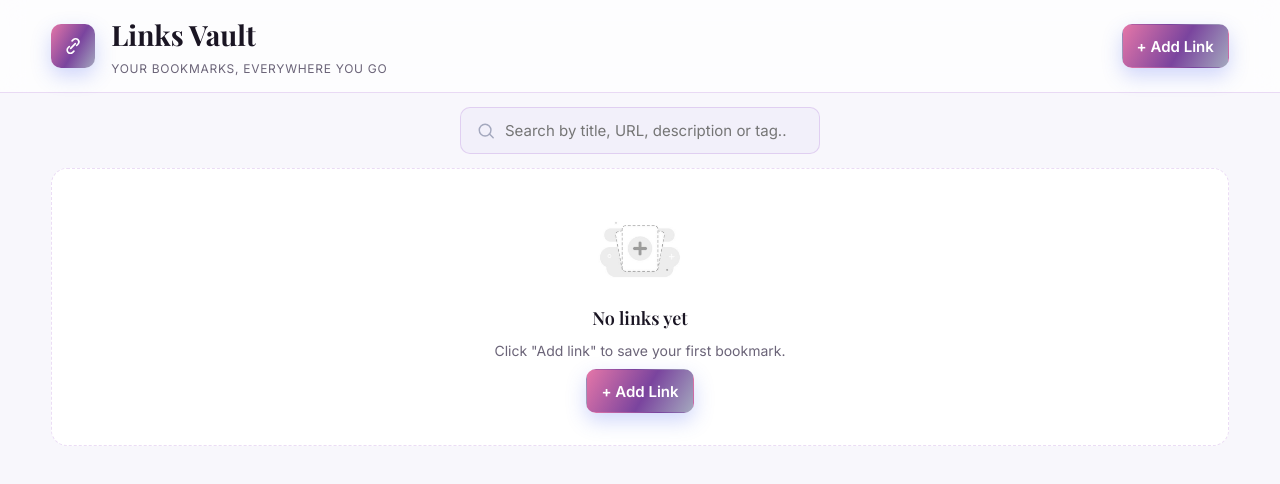
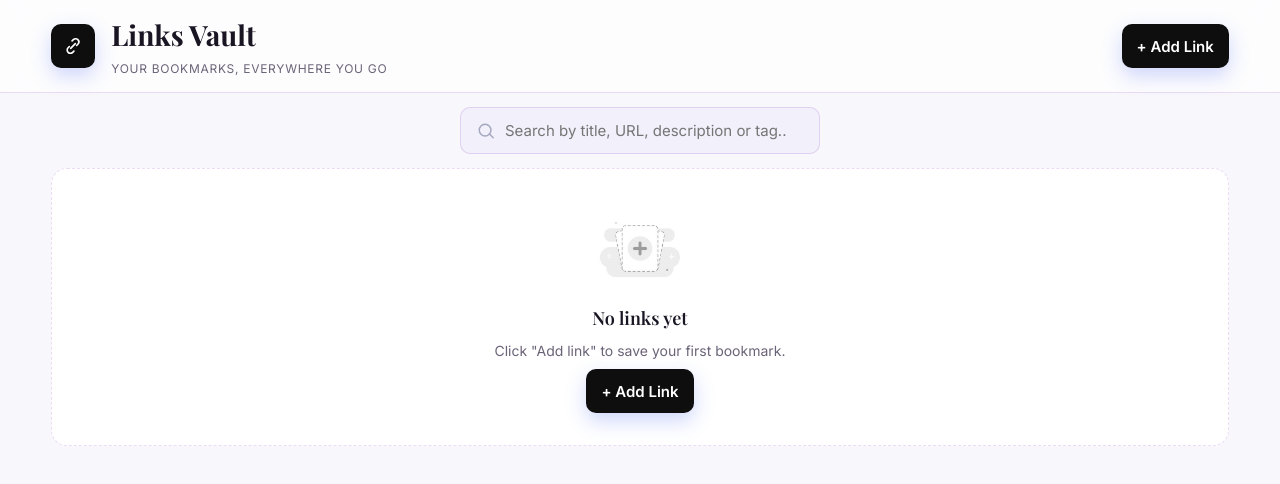
Before and after one commit to LIKESTEM/Links-Vault-UI, a React (Vite) app: page / in a window 1280 px wide. Shown: the top 484 px of the page. Built offline with nearby package versions, Linux system fonts and the light colour scheme.

Commit message:
edited the link list card shadow to be visible. And changed or edited the primary value to be black

```diff
--- a/src/index.css
+++ b/src/index.css
@@ -11,9 +11,10 @@
   --grad-blue: #4895ef;
   --grad-aqua: #4cc9f0;
   --grad-danger: rgb(255, 0, 0);
+  --grad-primary-black: rgb(14, 14, 14);
   /* --grad-denger-ext:  */
 
-  --gradient-primary: linear-gradient(120deg, var(--grad-pink), var(--grad-indigo) 55%, var(--grad-sapphire));
+  --gradient-primary: var(--grad-primary-black);
   --gradient-danger: var(--grad-danger);
   --gradient-border: linear-gradient(
     90deg,
@@ -50,7 +51,7 @@
   --radius-sm: 10px;
   --radius-pill: 999px;
 
-  --shadow-card: 0 4px 16px rgba(30, 20, 60, 0.06);
+  --shadow-card: 0 4px 14px rgba(30, 20, 60, 0.20);
   --shadow-modal: 0 30px 80px rgba(30, 20, 60, 0.25);
   --shadow-glow-primary: 0 8px 20px rgba(67, 97, 238, 0.25);
   --shadow-glow-danger: 0 8px 20px rgba(247, 37, 133, 0.25);
```
